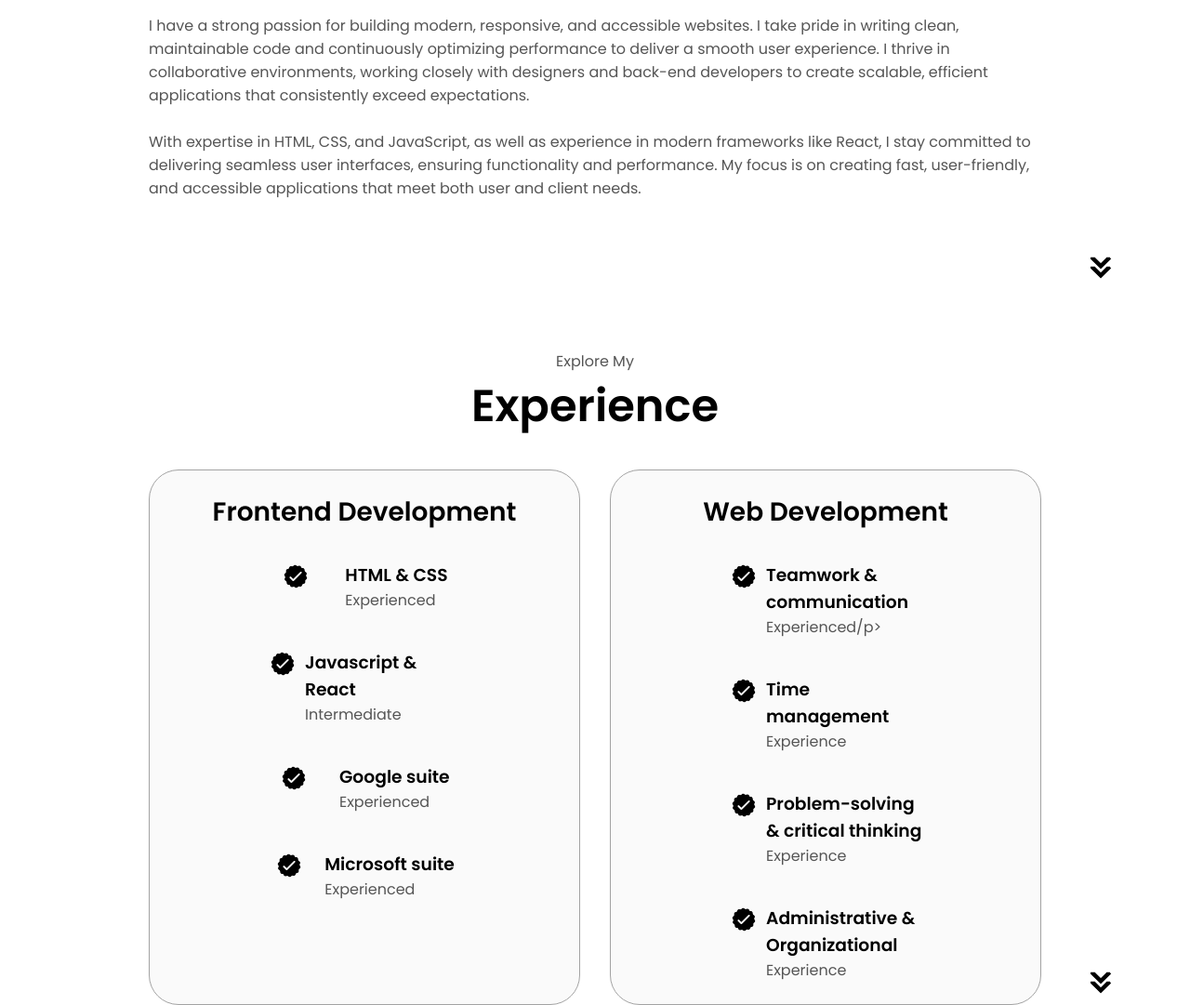
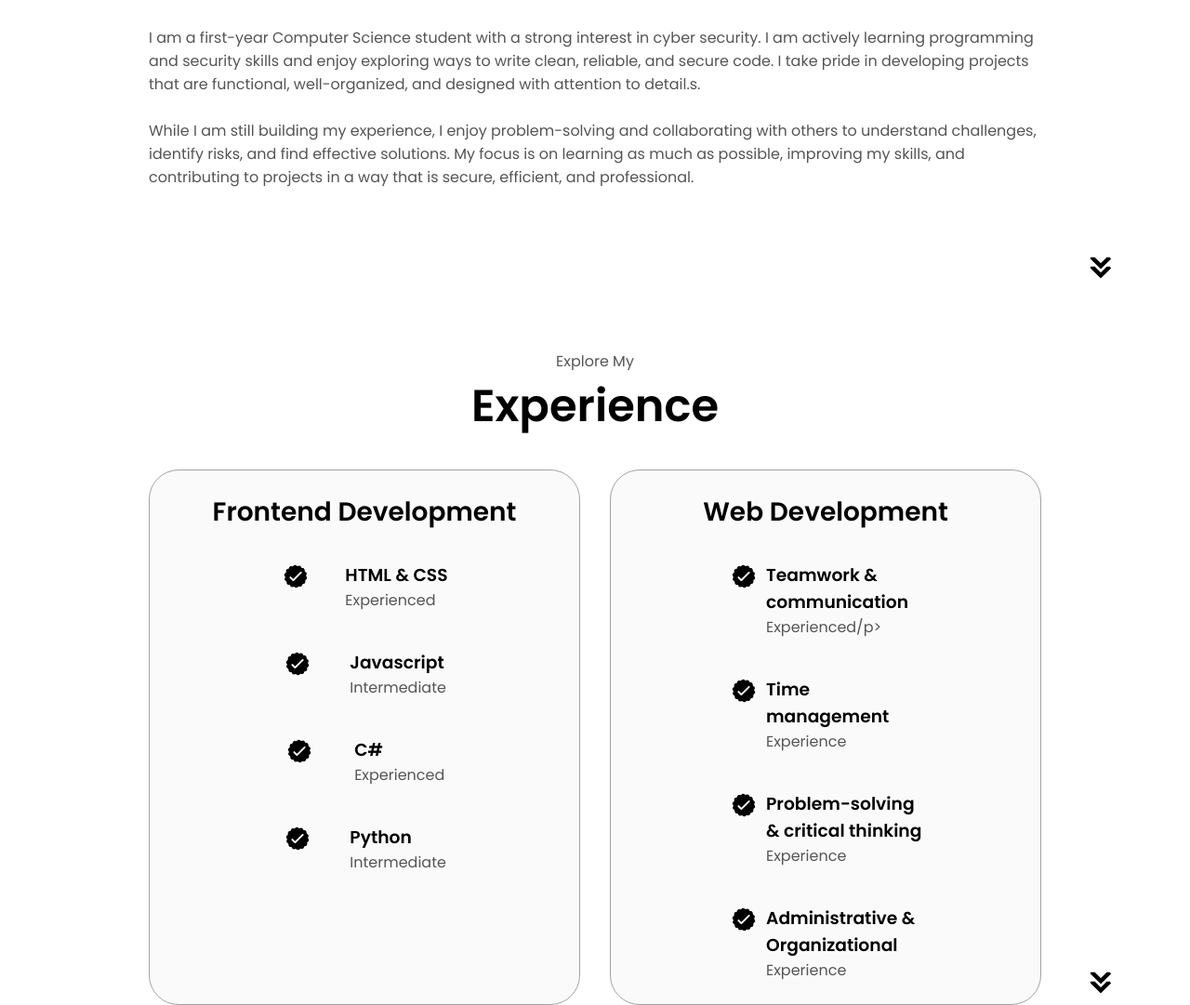
Before and after one commit to PinkyMakhanya/Portfolio-Makhanya-Pinky, a plain HTML site: page index.html in a window 1280 px wide. Shown: the part 1320-2401 px from the top of the page at 93% size. Drawn offline with Linux system fonts and the light colour scheme.

Commit message:
Revise portfolio description to reflect first-year learning journey

```diff
--- a/index.html
+++ b/index.html
@@ -63,11 +63,11 @@
       <div class="section__text">
         <p class="section__text__p1">Hello, I'm</p>
         <h1 class="title">Pinky Makhanya</h1>
-        <p class="section__text__p2">Web Developer</p>
+        <p class="section__text__p2">Computer Science Student</p>
         <div class="btn-container">
           <button
             class="btn btn-color-2"
-            onclick="window.open('./media/Pinky_Makhanya_CV_1.pdf')"
+            onclick="window.open('./media/Pinky_Makhanya_CV.pdf')"
           >
             Download CV
           </button>
@@ -126,13 +126,15 @@
             </div>
           </div>
           <div class="text-container">
-            <p>
-              I have a strong passion for building modern, responsive, and accessible websites. I take pride in writing clean, maintainable code and continuously optimizing performance to deliver a smooth user experience.
-               I thrive in collaborative environments, working closely with designers and back-end developers to create scalable, efficient applications that consistently exceed expectations.
+            <p>I am a first-year Computer Science student with a strong interest in cyber security.
+              I am actively learning programming and security skills and enjoy exploring ways to write clean, reliable, and secure code.
+              I take pride in developing projects that are functional, well-organized, and designed with attention to detail.s.
 
             </p><br>
-            <p>With expertise in HTML, CSS, and JavaScript, as well as experience in modern frameworks like React, I stay committed to delivering seamless user interfaces, ensuring functionality and performance. My focus is on creating fast, user-friendly,
-              and accessible applications that meet both user and client needs.</p>
+            <p>
+              While I am still building my experience, I enjoy problem-solving and collaborating with others to understand challenges, identify risks, and find effective solutions.
+              My focus is on learning as much as possible, improving my skills, and contributing to projects in a way that is secure, efficient, and professional.
+            </p>
           </div>
         </div>
       </div>
@@ -175,7 +177,7 @@
                   class="icon"
                 />
                 <div>
-                  <h3> Javascript & React</h3>
+                  <h3> Javascript </h3>
                   <p>Intermediate</p>
                 </div>
               </article>
@@ -191,12 +193,10 @@
                   class="icon"
                 />
                 <div>
-                  <h3>Google suite</h3>
+                  <h3>C#</h3>
                   <p>Experienced</p>
                 </div>
               </article>
-
-
 
               <article>
                 <img
@@ -207,8 +207,8 @@
                   class="icon"
                 />
                 <div>
-                  <h3>Microsoft suite</h3>
-                  <p>Experienced</p>
+                  <h3>Python</h3>
+                  <p>Intermediate</p>
                 </div>
               </article>
 
```
